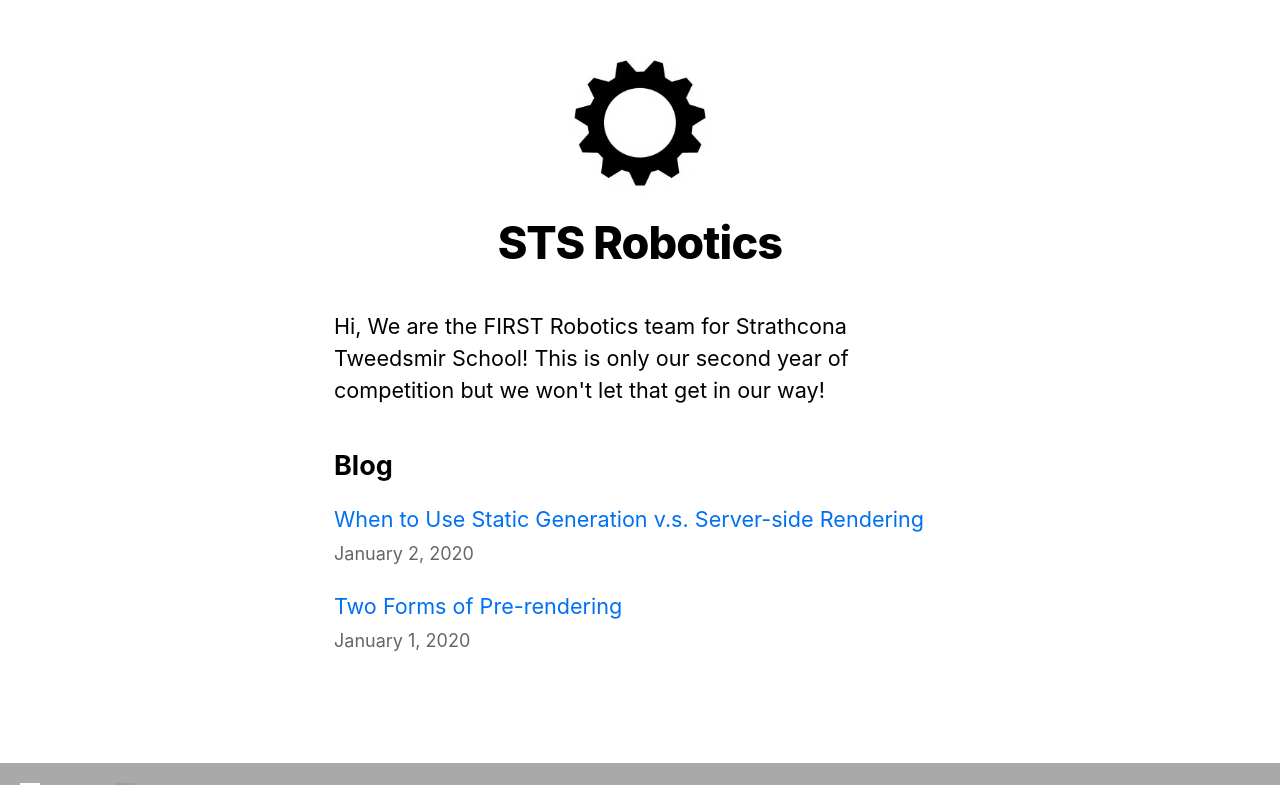
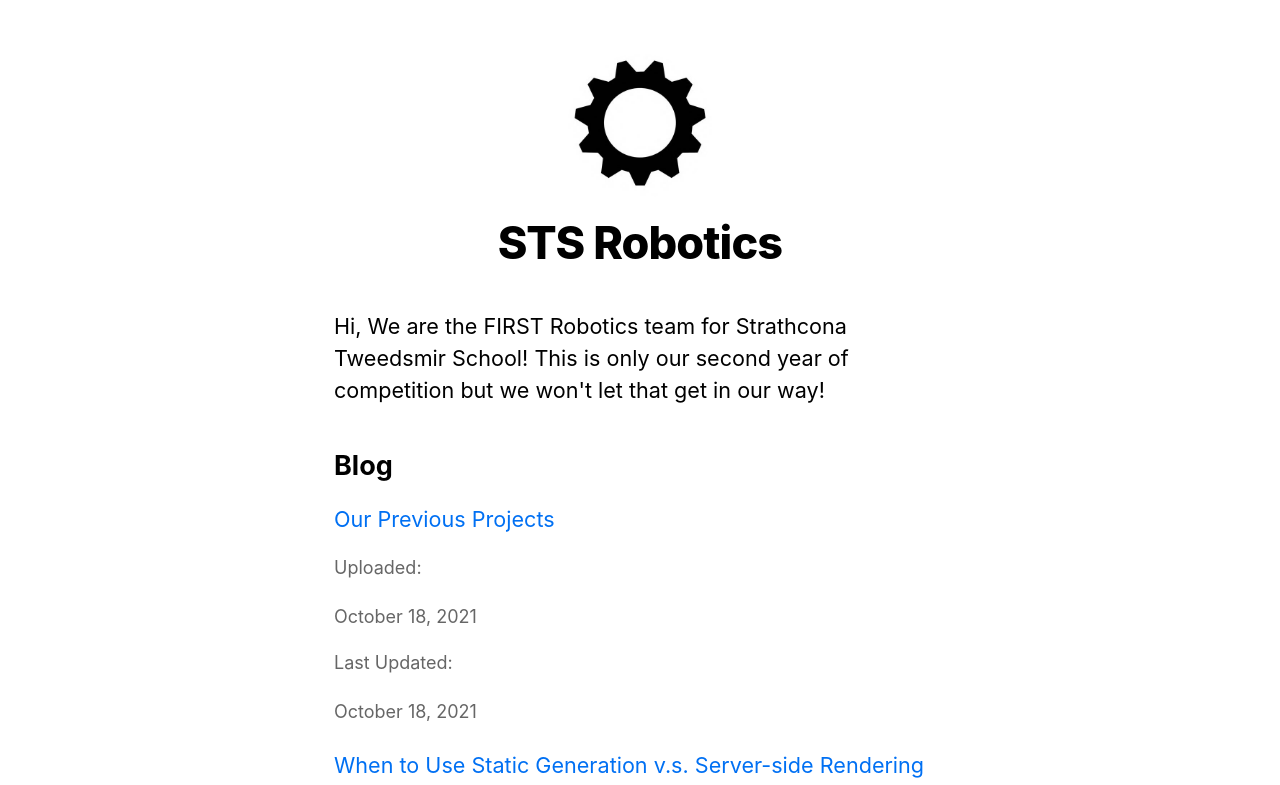
Before and after one commit to Moop3334/nextjs-blog, a Next.js app: page / in a window 1280 px wide. Shown: the top 785 px of the page. Built offline with nearby package versions, Linux system fonts and the light colour scheme; grey boxes are pictures that could not be loaded.

Commit message:
Updated Date Layout, Added 'last updated' sec, up0

```diff
--- a/pages/index.js
+++ b/pages/index.js
@@ -25,14 +25,17 @@
       <section className={`${utilStyles.headingMd} ${utilStyles.padding1px}`}>
         <h2 className={utilStyles.headingLg}>Blog</h2>
         <ul className={utilStyles.list}>
-          {allPostsData.map(({ id, date, title }) => (
+          {allPostsData.map(({ id, date_original, last_update, title }) => (
             <li className={utilStyles.listItem} key={id}>
               <Link href={`/posts/${id}`}>
                 <a>{title}</a>
               </Link>
               <br />
               <small className={utilStyles.lightText}>
-                <Date dateString={date} />
+                <p>Uploaded: </p>
+                <Date dateString={date_original} />
+                <p> Last Updated: </p>
+                <Date dateString={last_update}/>
               </small>
             </li>
           ))}
--- a/posts/pre-rendering.md
+++ b/posts/pre-rendering.md
@@ -1,6 +1,7 @@
 ---
-title: 'Two Forms of Pre-rendering'
-date: '2020-01-01'
+title: 'Our Previous Projects'
+date_original: '2021-10-18'
+last_update: '2021-10-18'
 ---
 
 Next.js has two forms of pre-rendering: **Static Generation** and **Server-side Rendering**. The difference is in **when** it generates the HTML for a page.
--- a/posts/ssg-ssr.md
+++ b/posts/ssg-ssr.md
@@ -1,6 +1,7 @@
 ---
 title: 'When to Use Static Generation v.s. Server-side Rendering'
-date: '2020-01-02'
+date_original: '2020-01-02'
+last_update: '2020-01-02'
 ---
 
 We recommend using **Static Generation** (with and without data) whenever possible because your page can be built once and served by CDN, which makes it much faster than having a server render the page on every request.
```
